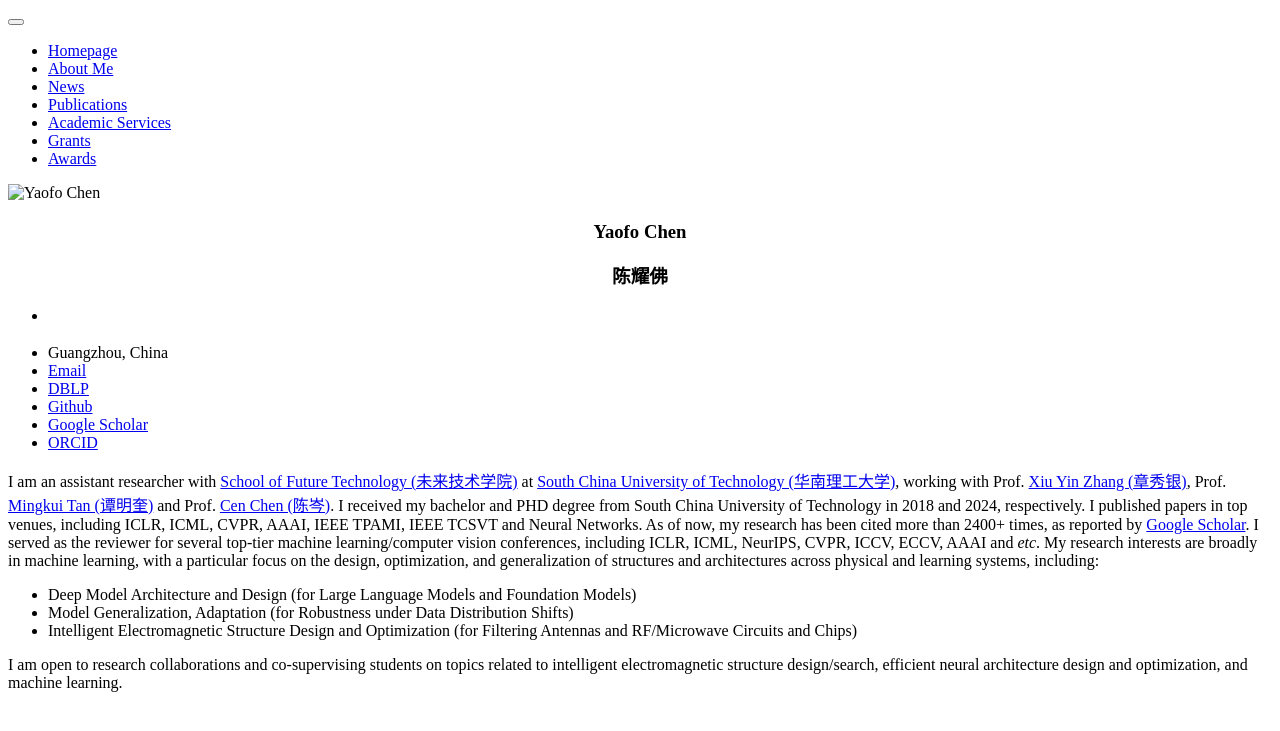
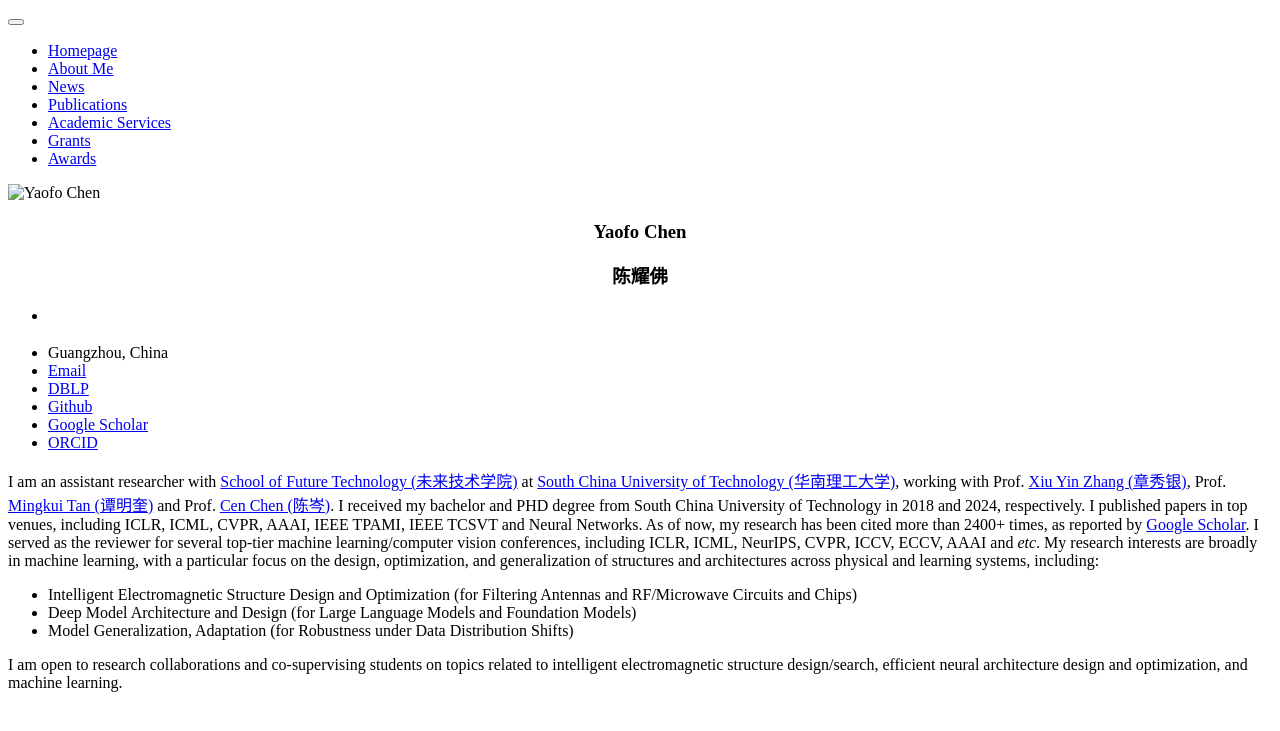
Before and after one commit to chenyaofo/homepagev2, a Jekyll site: the page built from _pages/includes/intro.md, in a window 1280 px wide. Shown: the top 731 px of the page. Built offline with Jekyll 4.4.1, drawn with Linux system fonts in a browser that asks for light colours; our own code applies the rules of GitHub Pages for plain Markdown files.

```diff
--- a/_pages/includes/intro.md
+++ b/_pages/includes/intro.md
@@ -1,6 +1,6 @@
 I am an assistant researcher with [School of Future Technology (未来技术学院)](https://www2.scut.edu.cn/ft/) at [South China University of Technology (华南理工大学)](https://www.scut.edu.cn/), working with Prof. [Xiu Yin Zhang (章秀银)](https://www2.scut.edu.cn/microelectronics/2020/0910/c25586a591334/page.htm), Prof. [Mingkui Tan (谭明奎)](https://tanmingkui.github.io/) and Prof. [Cen Chen (陈岑)](https://scholar.google.com/citations?user=pPsNBWUAAAAJ). I received my bachelor and PHD degree from South China University of Technology in 2018 and 2024, respectively. I published papers in top venues, including ICLR, ICML, CVPR, AAAI, IEEE TPAMI, IEEE TCSVT and Neural Networks. As of now, my research has been cited more than 2400+ times, as reported by [Google Scholar](https://scholar.google.com/citations?user=NHZCt2EAAAAJ). I served as the reviewer for several top-tier machine learning/computer vision conferences, including ICLR, ICML, NeurIPS, CVPR, ICCV, ECCV, AAAI and *etc*. My research interests are broadly in machine learning, with a particular focus on the design, optimization, and generalization of structures and architectures across physical and learning systems, including:
+ - Intelligent Electromagnetic Structure Design and Optimization (for Filtering Antennas and RF/Microwave Circuits and Chips)
  - Deep Model Architecture and Design (for Large Language Models and Foundation Models)
  - Model Generalization, Adaptation (for Robustness under Data Distribution Shifts)
- - Intelligent Electromagnetic Structure Design and Optimization (for Filtering Antennas and RF/Microwave Circuits and Chips)
 
 I am open to research collaborations and co-supervising students on topics related to intelligent electromagnetic structure design/search, efficient neural architecture design and optimization, and machine learning.
```
